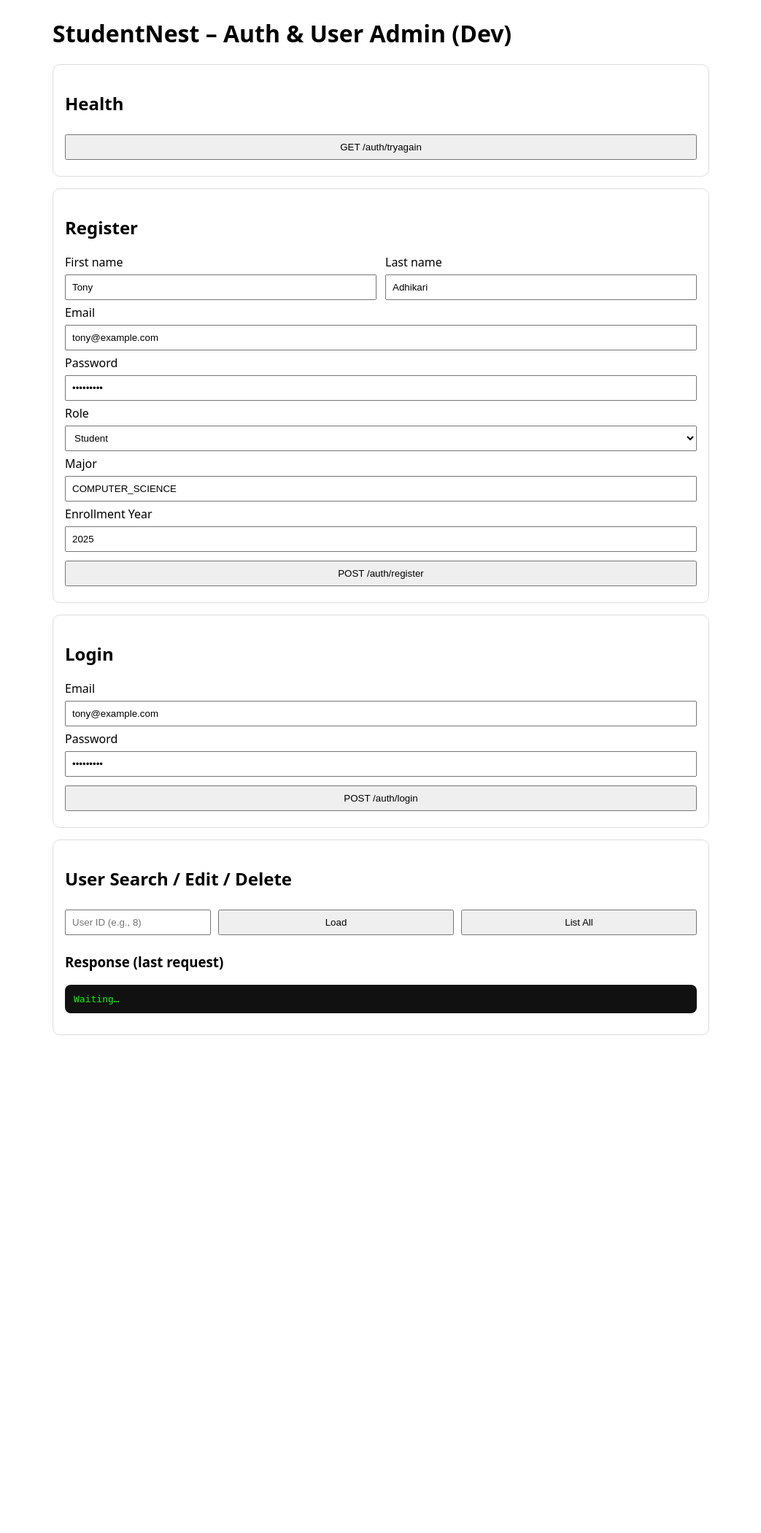
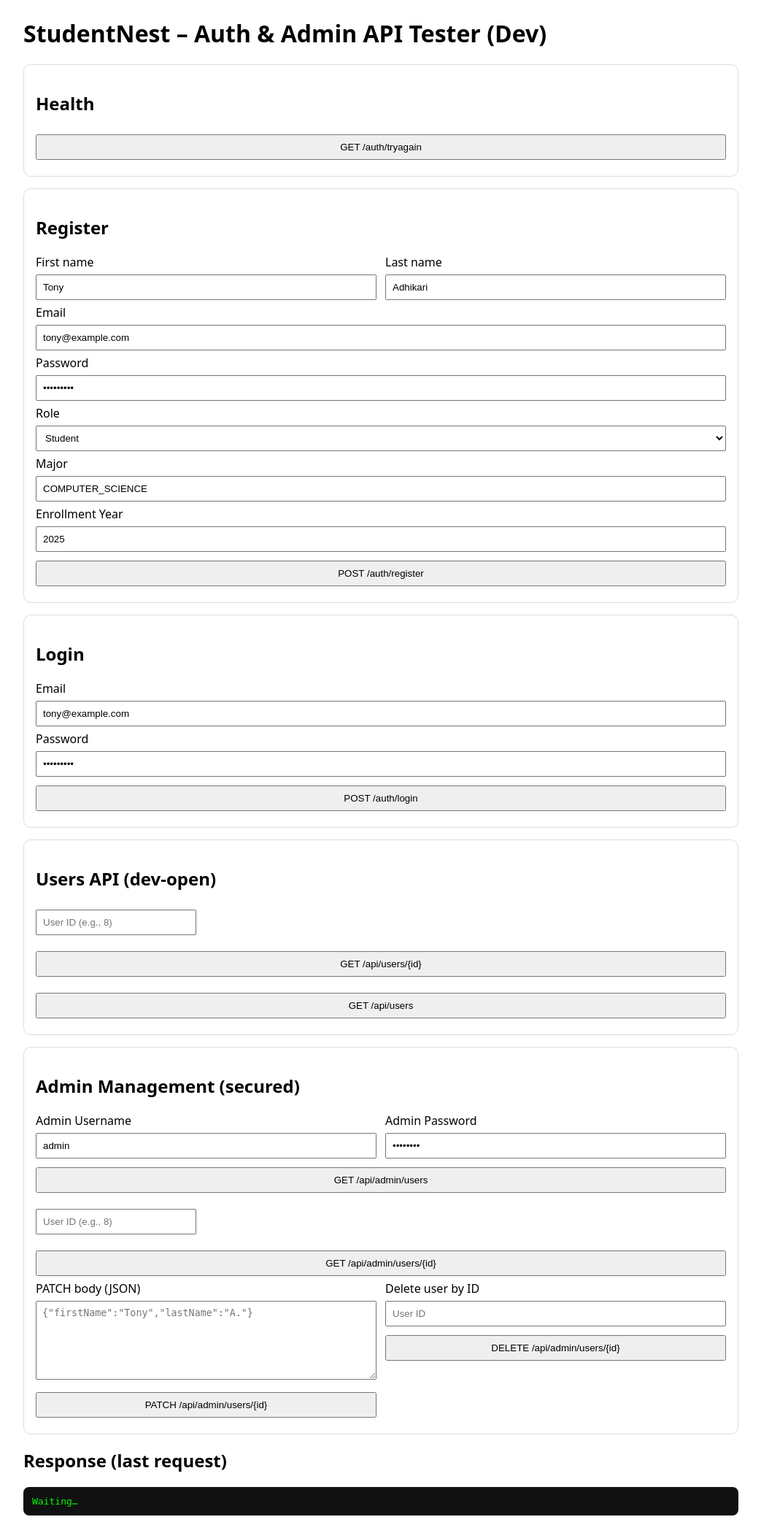
Before and after one commit to erictran739/StudentNest, a Spring Boot app: page /auth-test.html in a window 1280 px wide. Shown: the whole page at 73% size, without its empty margins (118-1161 px from the left). Before the commit the page ends 1418 px from the top, so only its background shows below. Run offline with Spring Boot 4, Linux system fonts and the light colour scheme; some of the project's set-up classes (security, data sources, template engines, error pages and the like) are left out, and stand-ins take their place.

Commit message:
Added a fully functional Admin Management API to support secure user management.Also seeded an initial system admin in the database for internal use and provided a single-page HTML test UI for developers to verify all endpoints quickly

```diff
--- a/backend/src/main/java/edu/csulb/cecs491b/studentnest/controller/UserController.java
+++ b/backend/src/main/java/edu/csulb/cecs491b/studentnest/controller/UserController.java
@@ -39,10 +39,6 @@ public class UserController {
         return ResponseEntity.created(URI.create("/api/users/" + saved.userID())).body(saved);
     }
 
-//    @PutMapping("/{id}")
-//    public UserResponse update(@PathVariable int id, @Valid @RequestBody UpdateUserRequest req) {
-//        return service.update(id, req);
-//    }
 
     @PatchMapping("/{id}")
     public UserResponse patch(@PathVariable int id, @RequestBody UpdateUserRequest req) {
--- a/backend/src/main/resources/static/auth-test.html
+++ b/backend/src/main/resources/static/auth-test.html
@@ -2,19 +2,20 @@
 <html lang="en">
 <head>
   <meta charset="utf-8"/>
-  <title>StudentNest – Auth & User Admin (Dev)</title>
+  <title>StudentNest – Auth & Admin API Tester (Dev)</title>
   <style>
-    body { font-family: system-ui, Arial; max-width: 900px; margin: 24px auto; }
+    body { font-family: system-ui, Arial; max-width: 980px; margin: 24px auto; }
     input, select, button, textarea { padding: 8px; margin: 6px 0; width: 100%; box-sizing: border-box; }
     .row { display: grid; grid-template-columns: 1fr 1fr; gap: 12px; }
     section { border:1px solid #ddd; padding:16px; border-radius:10px; margin:16px 0; }
-    .actions { display:flex; gap: 10px; }
+    .actions { display:flex; flex-wrap: wrap; gap: 10px; }
     .ok { color:#0a0; } .err { color:#a00; white-space:pre-wrap; }
     pre { background:#111; color:#0f0; padding:12px; border-radius:8px; overflow:auto; }
+    .half { max-width: 220px; }
   </style>
 </head>
 <body onload="init()">
-  <h1>StudentNest – Auth & User Admin (Dev)</h1>
+  <h1>StudentNest – Auth & Admin API Tester (Dev)</h1>
 
   <!-- HEALTH -->
   <section>
@@ -32,7 +33,6 @@
     </div>
     <label>Email</label><input id="r_em" value="tony@example.com">
     <label>Password</label><input id="r_pw" type="password" value="secret123">
-
     <label>Role</label>
     <select id="r_role" onchange="toggleRegisterFields()">
       <option value="student" selected>Student</option>
@@ -40,19 +40,16 @@
       <option value="chair">Department Chair</option>
       <!-- Admin intentionally not here (blocked on backend) -->
     </select>
-
     <div id="r_student">
       <label>Major</label><input id="r_major" value="COMPUTER_SCIENCE">
       <label>Enrollment Year</label><input id="r_year" type="number" value="2025">
     </div>
-
     <div id="r_chair" style="display:none;">
       <label>Building</label><input id="r_building" value="Engineering 2">
       <label>Room Number</label><input id="r_room" value="E-214">
       <label>Contact Email</label><input id="r_contact" value="cecs@csulb.edu">
       <label>Phone Number</label><input id="r_phone" value="562-985-1234">
     </div>
-
     <button onclick="register()">POST /auth/register</button>
     <div id="regMsg"></div>
   </section>
@@ -66,29 +63,22 @@
     <div id="loginMsg"></div>
   </section>
 
-  <!-- USER LOOKUP + EDIT/DELETE -->
+  <!-- USER LOOKUP + EDIT/DELETE (dev-open /api/users/**) -->
   <section>
-    <h2>User Search / Edit / Delete</h2>
+    <h2>Users API (dev-open)</h2>
     <div class="actions">
-      <input id="u_id" placeholder="User ID (e.g., 8)" style="max-width:200px;">
-      <button onclick="loadUser()">Load</button>
-      <button onclick="listUsers()">List All</button>
+      <input id="u_id" placeholder="User ID (e.g., 8)" class="half">
+      <button onclick="loadUser()">GET /api/users/{id}</button>
+      <button onclick="listUsers()">GET /api/users</button>
     </div>
     <div id="userStatus" class="err"></div>
 
     <div id="userCard" style="display:none;">
       <div class="row">
-        <div>
-          <label>First name</label>
-          <input id="u_fn" disabled>
-        </div>
-        <div>
-          <label>Last name</label>
-          <input id="u_ln" disabled>
-        </div>
+        <div><label>First name</label><input id="u_fn" disabled></div>
+        <div><label>Last name</label><input id="u_ln" disabled></div>
       </div>
-      <label>Email</label>
-      <input id="u_em" disabled>
+      <label>Email</label><input id="u_em" disabled>
       <label>Status</label>
       <select id="u_st" disabled>
         <option value="ACTIVE">ACTIVE</option>
@@ -107,10 +97,39 @@
       <pre id="u_raw"></pre>
       <div id="u_msg"></div>
     </div>
+  </section>
 
-    <h3>Response (last request)</h3>
-    <pre id="out">Waiting…</pre>
+  <!-- ADMIN MANAGEMENT (secured /api/admin/** via Basic Auth) -->
+  <section>
+    <h2>Admin Management (secured)</h2>
+    <div class="row">
+      <div><label>Admin Username</label><input id="a_user" value="admin"></div>
+      <div><label>Admin Password</label><input id="a_pass" type="password" value="admin123"></div>
+    </div>
+
+    <div class="actions">
+      <button onclick="adminList()">GET /api/admin/users</button>
+      <input id="a_id" placeholder="User ID (e.g., 8)" class="half">
+      <button onclick="adminGet()">GET /api/admin/users/{id}</button>
+    </div>
+
+    <div class="row">
+      <div>
+        <label>PATCH body (JSON)</label>
+        <textarea id="a_patch" rows="6" placeholder='{"firstName":"Tony","lastName":"A."}'></textarea>
+        <button onclick="adminPatch()">PATCH /api/admin/users/{id}</button>
+      </div>
+      <div>
+        <label>Delete user by ID</label>
+        <input id="a_del" placeholder="User ID">
+        <button onclick="adminDelete()">DELETE /api/admin/users/{id}</button>
+      </div>
+    </div>
+    <div id="adminMsg"></div>
   </section>
+
+  <h2>Response (last request)</h2>
+  <pre id="out">Waiting…</pre>
 
 <script>
 const API = 'http://localhost:8080';
@@ -120,20 +139,27 @@ function init(){ toggleRegisterFields(); }
 function showOut(obj){ OUT.textContent = typeof obj === 'string' ? obj : JSON.stringify(obj, null, 2); }
 function setText(id, text, ok=false){ const el = document.getElementById(id); el.className = ok?'ok':'err'; el.textContent=text; }
 
-function toggleRegisterFields(){
-  const role = document.getElementById('r_role').value;
-  document.getElementById('r_student').style.display = role==='student' ? 'block' : 'none';
-  document.getElementById('r_chair').style.display   = role==='chair'   ? 'block' : 'none';
+// Unicode-safe Base64 for Basic Auth
+function b64(s){ return window.btoa(unescape(encodeURIComponent(s))); }
+function adminHeaders(){
+  const u = document.getElementById('a_user').value;
+  const p = document.getElementById('a_pass').value;
+  return { 'Authorization': 'Basic ' + b64(`${u}:${p}`) };
 }
 
-// HEALTH
+/* -------- HEALTH -------- */
 async function ping(){
   const r = await fetch(`${API}/auth/tryagain`);
   const j = await r.json(); setText('healthMsg', `Status ${r.status}: ${JSON.stringify(j)}`, r.ok);
   showOut({status:r.status, data:j});
 }
 
-// REGISTER
+/* -------- REGISTER -------- */
+function toggleRegisterFields(){
+  const role = document.getElementById('r_role').value;
+  document.getElementById('r_student').style.display = role==='student' ? 'block' : 'none';
+  document.getElementById('r_chair').style.display   = role==='chair'   ? 'block' : 'none';
+}
 async function register(){
   const role = document.getElementById('r_role').value.toLowerCase();
   const body = {
@@ -159,7 +185,7 @@ async function register(){
   showOut({status:r.status, data:j});
 }
 
-// LOGIN
+/* -------- LOGIN -------- */
 async function login(){
   const body = { email: document.getElementById('l_em').value, password: document.getElementById('l_pw').value };
   const r = await fetch(`${API}/auth/login`, { method:'POST', headers:{'Content-Type':'application/json'}, body: JSON.stringify(body)});
@@ -168,7 +194,7 @@ async function login(){
   showOut({status:r.status, data:j});
 }
 
-// USERS
+/* -------- USERS (dev-open) -------- */
 const els = {
   userCard: document.getElementById('userCard'),
   status:   document.getElementById('userStatus'),
@@ -191,7 +217,13 @@ function toggleEdit(edit){
   els.msg.textContent='';
   if(!edit && originalUser) fillForm(originalUser);
 }
-function fillForm(u){ els.fn.value=u.firstName||''; els.ln.value=u.lastName||''; els.em.value=u.email||''; els.st.value=(u.status||'ACTIVE').toUpperCase(); els.raw.textContent=JSON.stringify(u,null,2); }
+function fillForm(u){
+  els.fn.value=u.firstName||'';
+  els.ln.value=u.lastName||'';
+  els.em.value=u.email||'';
+  els.st.value=(u.status||'ACTIVE').toUpperCase();
+  els.raw.textContent=JSON.stringify(u,null,2);
+}
 
 async function listUsers(){
   const r = await fetch(`${API}/api/users`);
@@ -237,6 +269,53 @@ async function deleteUser(){
   else { const t=await r.text(); els.msg.textContent=`DELETE ${r.status}: ${t}`; els.msg.className='err'; }
   showOut({status:r.status, data: r.status===204 ? 'Deleted' : undefined});
 }
+
+/* -------- ADMIN (secured) -------- */
+function setAdminMsg(msg, ok=false){ setText('adminMsg', msg, ok); }
+
+async function adminList(){
+  const r = await fetch(`${API}/api/admin/users`, { headers: { ...adminHeaders() } });
+  const t = await r.text(); let j; try{ j=JSON.parse(t);}catch{ j=t; }
+  setAdminMsg(`Status ${r.status}`, r.ok);
+  showOut({status:r.status, data:j});
+}
+
+async function adminGet(){
+  const id = (document.getElementById('a_id').value||'').trim();
+  if(!id) return setAdminMsg('Enter a user id.');
+  const r = await fetch(`${API}/api/admin/users/${id}`, { headers: { ...adminHeaders() } });
+  const t = await r.text(); let j; try{ j=JSON.parse(t);}catch{ j=t; }
+  setAdminMsg(`GET ${r.status}`, r.ok);
+  showOut({status:r.status, data:j});
+}
+
+async function adminPatch(){
+  const id = (document.getElementById('a_id').value||'').trim();
+  if(!id) return setAdminMsg('Enter a user id.');
+  let payload;
+  try { payload = JSON.parse(document.getElementById('a_patch').value || '{}'); }
+  catch { return setAdminMsg('Invalid JSON in PATCH body'); }
+  const r = await fetch(`${API}/api/admin/users/${id}`, {
+    method: 'PATCH',
+    headers: { 'Content-Type':'application/json', ...adminHeaders() },
+    body: JSON.stringify(payload)
+  });
+  const t = await r.text(); let j; try{ j=JSON.parse(t);}catch{ j=t; }
+  setAdminMsg(`PATCH ${r.status}`, r.ok);
+  showOut({status:r.status, data:j});
+}
+
+async function adminDelete(){
+  const id = (document.getElementById('a_del').value||'').trim();
+  if(!id) return setAdminMsg('Enter a user id to delete');
+  if(!confirm(`Delete user #${id} as ADMIN?`)) return;
+  const r = await fetch(`${API}/api/admin/users/${id}`, {
+    method: 'DELETE',
+    headers: { ...adminHeaders() }
+  });
+  setAdminMsg(`DELETE ${r.status}`, r.status===204);
+  showOut({status:r.status, data: r.status===204 ? 'Deleted' : undefined});
+}
 </script>
 </body>
 </html>
```
Also changed, not shown: backend/src/main/java/edu/csulb/cecs491b/studentnest/StudentNestApplication.java (+25 -0 lines), backend/src/main/java/edu/csulb/cecs491b/studentnest/config/SecurityConfig.java (+38 -11 lines), backend/src/main/java/edu/csulb/cecs491b/studentnest/controller/admin/AdminManagementController.java (added, +69 -0 lines), backend/src/main/java/edu/csulb/cecs491b/studentnest/controller/admin/AdminUserController.java (added, +57 -0 lines), backend/src/main/java/edu/csulb/cecs491b/studentnest/entity/SystemAdmin.java (added, +10 -0 lines).
